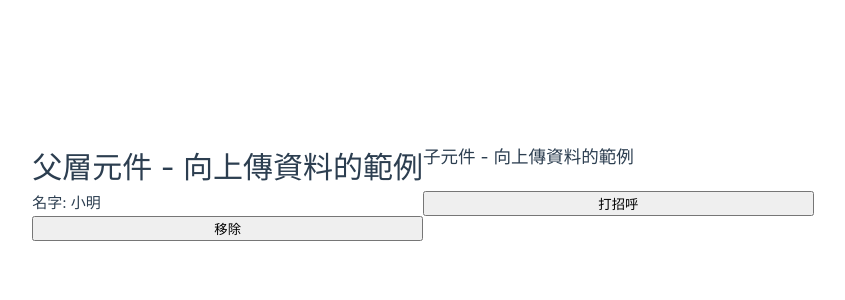
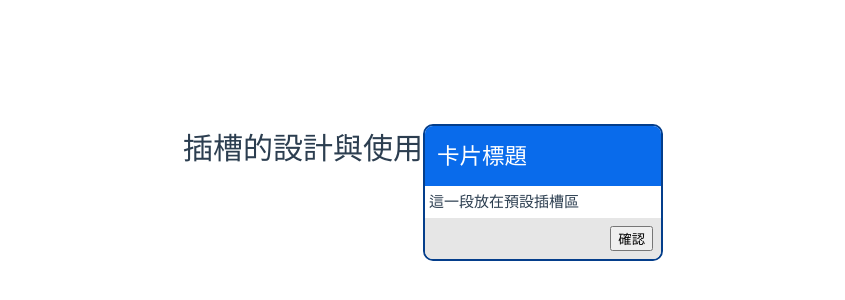
Before and after one commit to idben/EEIT023_20260812, a Vue app in the folder vue01/: page / in a window 1280 px wide. Shown: the part 208-508 px from the top of the page, without its empty margins (217-1062 px from the left). Built offline with nearby package versions, Linux system fonts and the light colour scheme.

Commit message:
插槽語法

```diff
--- /dev/null
+++ b/vue01/src/Test03.vue
@@ -0,0 +1,44 @@
+<script setup></script>
+
+<template>
+    <div class="card">
+        <!-- header 插槽 -->
+        <header>
+            <slot name="header"></slot>
+        </header>
+        <!-- 主要內容 (default) -->
+        <main>
+            <slot></slot>
+        </main>
+        <!-- footer 插槽 -->
+        <footer>
+            <slot name="footer"></slot>
+        </footer>
+    </div>
+</template>
+
+<style scoped>
+.card {
+    border-radius: 10px;
+    overflow: hidden;
+    border: 2px solid #043e8b;
+}
+
+header {
+    background-color: #096beb;
+    color: #ffffff;
+    padding: 12px;
+}
+
+footer {
+    background-color: #e6e6e6;
+    padding: 8px;
+    display: flex;
+    justify-content: flex-end;
+    align-items: center;
+}
+
+main {
+    padding: 4px;
+}
+</style>
--- /dev/null
+++ b/vue01/src/Test03Parent.vue
@@ -0,0 +1,18 @@
+<script setup>
+import Test03 from './Test03.vue'
+</script>
+
+<template>
+    <h1>插槽的設計與使用</h1>
+    <Test03>
+        <p>這一段放在預設插槽區</p>
+        <template #header>
+            <h2>卡片標題</h2>
+        </template>
+        <template #footer>
+            <button>確認</button>
+        </template>
+    </Test03>
+</template>
+
+<style scoped></style>
--- a/vue01/src/main.js
+++ b/vue01/src/main.js
@@ -1,6 +1,6 @@
 import './assets/main.css'
 
 import { createApp } from 'vue'
-import App from './Test02Parent.vue'
+import App from './Test03Parent.vue'
 
 createApp(App).mount('#app')
```
